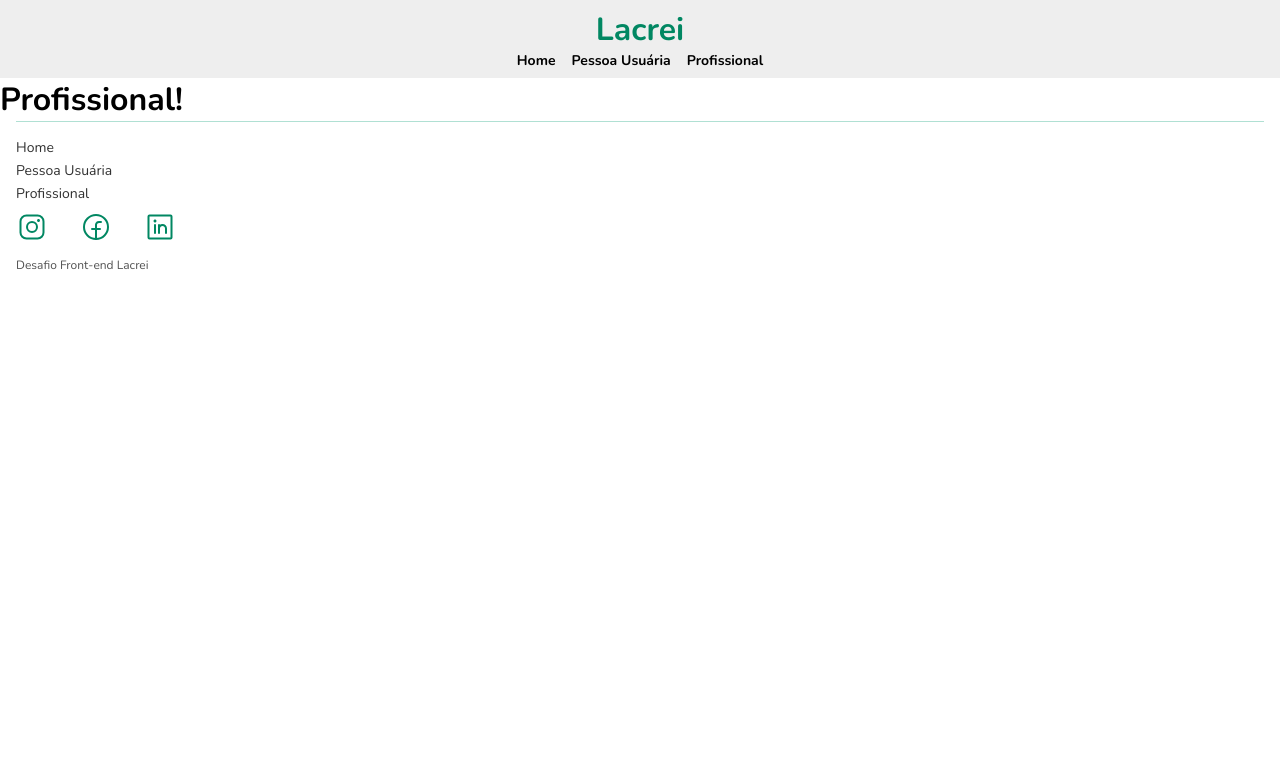
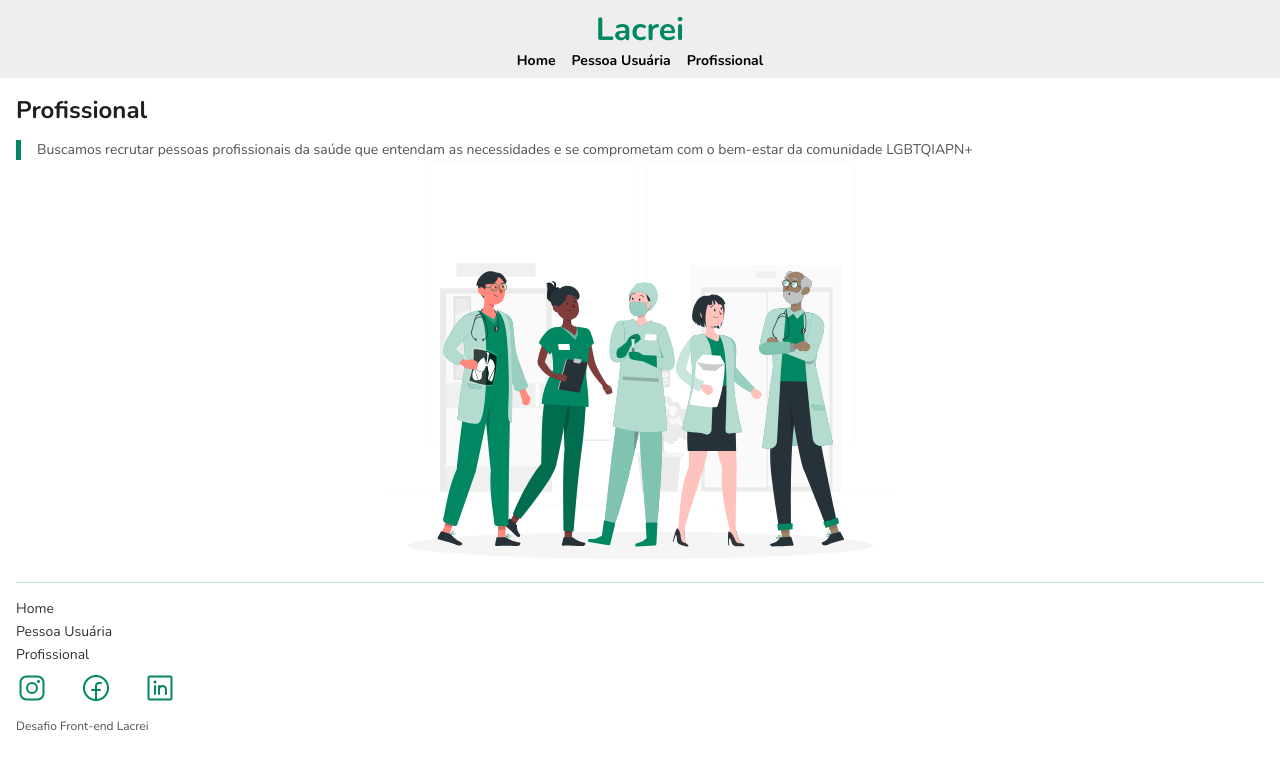
Before and after one commit to israelnazareth/desafio-lacrei-frontend, a Next.js app: page /profissional in a window 1280 px wide. Shown: the top 768 px of the page. Built offline with nearby package versions, Linux system fonts and the light colour scheme.

Commit message:
feat: create Professional page

```diff
--- a/src/pages/index.tsx
+++ b/src/pages/index.tsx
@@ -22,7 +22,7 @@ export default function Home() {
             <LinkButton href="/profissional" className="secondary">Profissional</LinkButton>
           </MainButtons>
         </MainContent>
-        <PageImage src={HomeImage} alt="Home Image" />
+        <PageImage src={HomeImage} alt="A health professional" />
       </MainContainer>
     </>
   )
--- a/src/pages/pessoa-usuaria.tsx
+++ b/src/pages/pessoa-usuaria.tsx
@@ -6,7 +6,7 @@ import {
   MainTitle,
   MainParagraph,
   PageImage
-} from '@/styles/UserPage';
+} from '@/styles/CommonPages';
 
 export default function UserPage() {
   return (
@@ -16,7 +16,7 @@ export default function UserPage() {
           <MainTitle>Pessoa Usuária</MainTitle>
           <MainParagraph>A Lacrei garante que pessoas LGBTQIAPN + recebam atendimento realizado por profissionais de qualidade e que atendam às suas necessidades de forma segura e acolhedora.</MainParagraph>
         </MainContent>
-        <PageImage src={UserImage} alt="User Image Page" />
+        <PageImage src={UserImage} alt="Three people using smartphones" />
       </MainContainer>
     </>
   )
--- a/src/pages/profissional.tsx
+++ b/src/pages/profissional.tsx
@@ -1,7 +1,23 @@
+import ProfessionalImage from '../assets/images/professional.svg';
+
+import {
+  MainContainer,
+  MainContent,
+  MainTitle,
+  MainParagraph,
+  PageImage
+} from '@/styles/CommonPages';
+
 export default function ProfessionalPage() {
   return (
     <>
-      <h1>Profissional!</h1>
+      <MainContainer>
+        <MainContent>
+          <MainTitle>Profissional</MainTitle>
+          <MainParagraph>Buscamos recrutar pessoas profissionais da saúde que entendam as necessidades e se comprometam com o bem-estar da comunidade LGBTQIAPN+</MainParagraph>
+        </MainContent>
+        <PageImage src={ProfessionalImage} alt="Five health professional" />
+      </MainContainer>
     </>
   )
 }
```
Also changed, not shown: src/styles/CommonPages.ts (renamed from src/styles/UserPage.ts).
